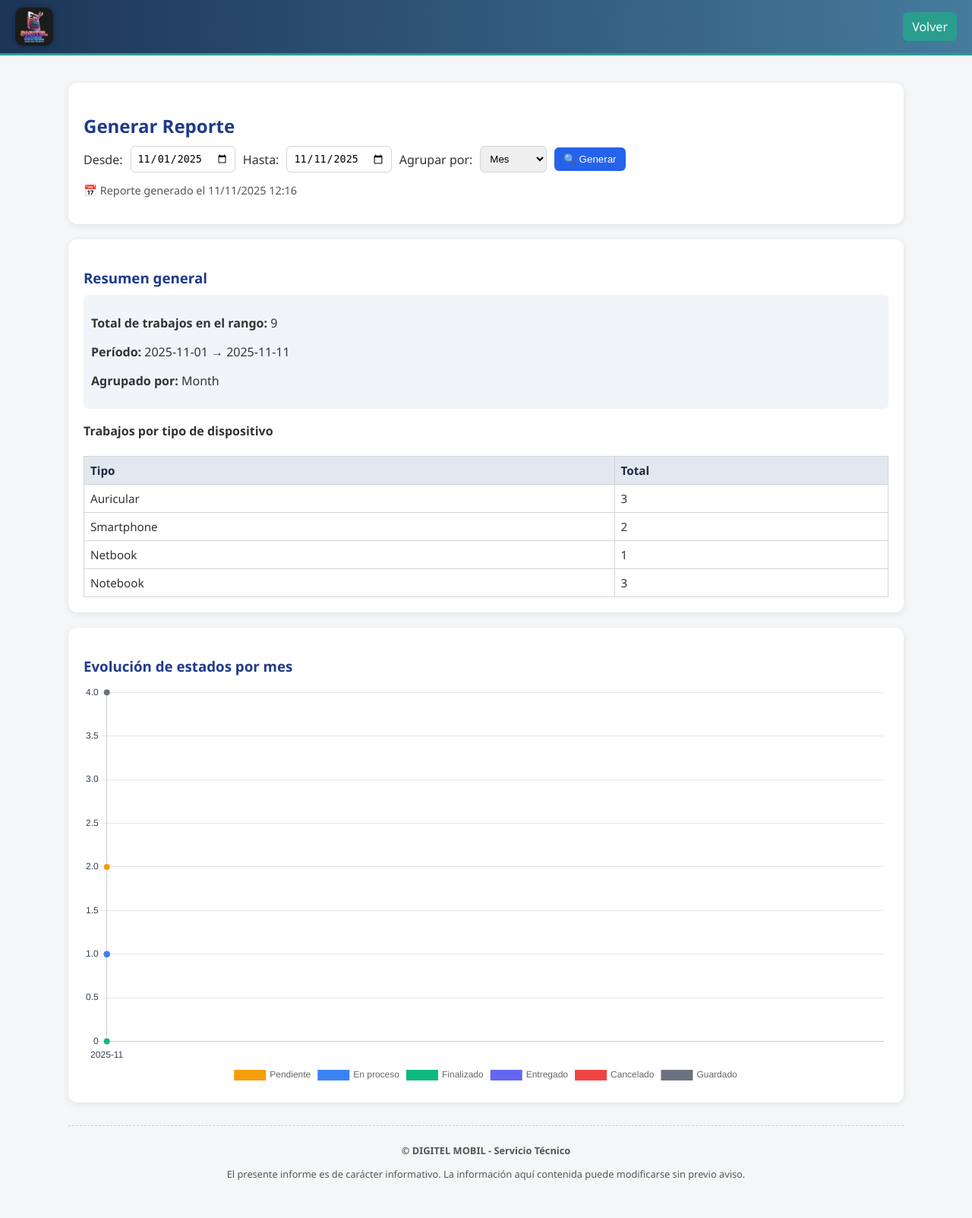
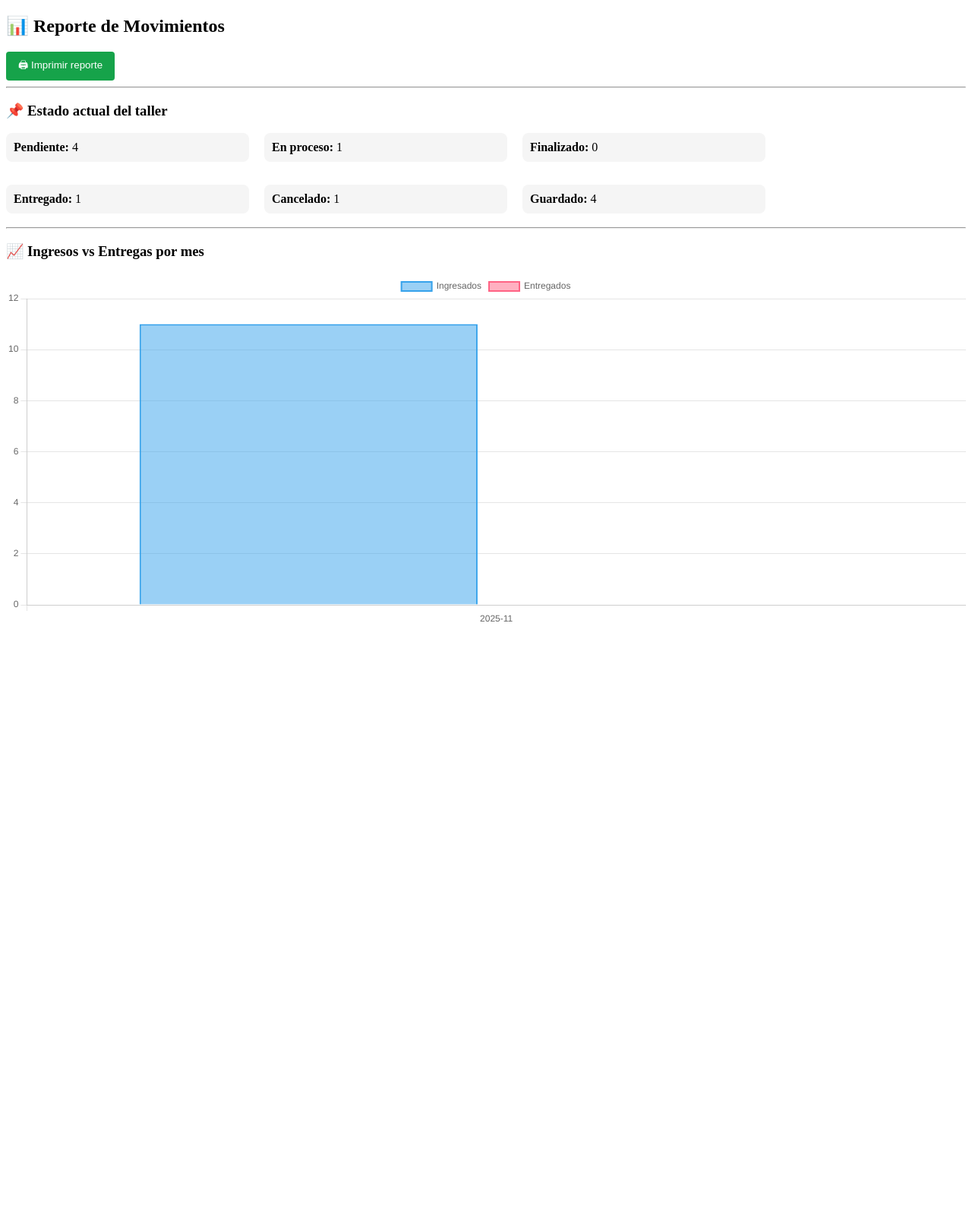
Before and after one commit to gcrenovich/ing-rg-kanban, a PHP site: page /reportes.php in a window 1280 px wide. Shown: the whole page at 76% size. After the commit the page ends 818 px from the top, so only its background shows below. Run offline with PHP 8.4, Linux system fonts and the light colour scheme; the visitor is signed in with stand-in values (Sample User, id 1).

Commit message:
feat(cliente): add DNI validation and include in client management feat(cliente): enhance client registration with new fields and validations fix(cliente): improve error messages for required fields feat(trabajo): add new work entries and improve data structure fix(reportes): optimize report generation and filtering logic feat(reportes): implement real-time status tracking and visualizations refactor(views): update client and work management interfaces for better UX

```diff
--- a/data/trabajos.json
+++ b/data/trabajos.json
@@ -125,5 +125,33 @@
         "fecha_entrega": null,
         "comentarios": [],
         "comprobante_id": "C-0012"
+    },
+    {
+        "id": 13,
+        "cliente_id": 5,
+        "dispositivo_id": 1,
+        "marca": "sdfgdsa",
+        "modelo": "dgds",
+        "problema": "fgsdg",
+        "estado": "Pendiente",
+        "tecnico": "sdgdsg",
+        "fecha_ingreso": "2025-11-06",
+        "fecha_entrega": null,
+        "comentarios": [],
+        "comprobante_id": "C-0013"
+    },
+    {
+        "id": 14,
+        "cliente_id": 5,
+        "dispositivo_id": 1,
+        "marca": "sdfgdsa",
+        "modelo": "dgds",
+        "problema": "fgsdg",
+        "estado": "Pendiente",
+        "tecnico": "sdgdsg",
+        "fecha_ingreso": "2025-11-06",
+        "fecha_entrega": null,
+        "comentarios": [],
+        "comprobante_id": "C-0014"
     }
 ]
--- a/public/reportes.php
+++ b/public/reportes.php
@@ -1,208 +1,158 @@
 <?php
-// public/reportes.php
-require_once __DIR__ . '/../includes/funciones.php';
-require_login();
+// ================================
+//   CARGA DE DATOS
+// ================================
+$trabajos = json_decode(file_get_contents(__DIR__ . "/../data/trabajos.json"), true);
 
-$trabajos = leer_json('trabajos.json');
-$dispositivos = leer_json('dispositivos.json');
+// ================================
+//   CAPTURA DE FILTROS
+// ================================
+$fecha_desde = $_GET['desde'] ?? date("Y-m-01");
+$fecha_hasta = $_GET['hasta'] ?? date("Y-m-d");
 
-// Parámetros de filtro
-$desde = $_GET['desde'] ?? date('Y-m-01');
-$hasta = $_GET['hasta'] ?? date('Y-m-d');
-$group = $_GET['group'] ?? 'month'; // day, week, month, year
+// ================================
+//   ESTADOS POSIBLES
+// ================================
+$estados_posibles = ['Pendiente','En proceso','Finalizado','Entregado','Cancelado','Guardado'];
 
-// Filtrar por rango de fechas
-$filtered = array_filter($trabajos, function ($t) use ($desde, $hasta) {
-    $f = strtotime($t['fecha_ingreso']);
-    return $f >= strtotime($desde) && $f <= strtotime($hasta . ' 23:59:59');
-});
+// Normalización para evitar variaciones de texto
+$map_estados = [
+    'pendiente'  => 'Pendiente',
+    'en proceso' => 'En proceso',
+    'en_proceso' => 'En proceso',
+    'proceso'    => 'En proceso',
+    'finalizado' => 'Finalizado',
+    'entregado'  => 'Entregado',
+    'cancelado'  => 'Cancelado',
+    'guardado'   => 'Guardado'
+];
 
-$total = count($filtered);
+// ================================
+//   CONTADORES
+// ================================
+$conteo_estados_mes = [];
+$conteo_general_estados = array_fill_keys($estados_posibles, 0);
 
-// Conteo por tipo de dispositivo
-$por_tipo = [];
-foreach ($filtered as $t) {
-    $tipo = 'Desconocido';
-    foreach ($dispositivos as $d) {
-        if ((string)$d['id'] === (string)$t['dispositivo_id']) {
-            $tipo = $d['tipo'];
-            break;
+$ingresos_por_mes = [];
+$entregas_por_mes = [];
+
+// ================================
+//   RECORREMOS LOS TRABAJOS
+// ================================
+foreach ($trabajos as $t) {
+
+    // FILTRO POR FECHA DE INGRESO
+    $fIngreso = $t['fecha_ingreso'];
+    if ($fIngreso < $fecha_desde || $fIngreso > $fecha_hasta) continue;
+
+    // Mes ejemplo: 2025-11
+    $mes = date("Y-m", strtotime($fIngreso));
+
+    // Normalizamos estado
+    $estado_raw = strtolower(str_replace('_',' ',$t["estado"]));
+    $estado = $map_estados[$estado_raw] ?? "Pendiente";
+
+    // Conteo general actual
+    $conteo_general_estados[$estado]++;
+
+    // Inicializa mes si no existe
+    if (!isset($conteo_estados_mes[$mes])) {
+        $conteo_estados_mes[$mes] = array_fill_keys($estados_posibles, 0);
+        $ingresos_por_mes[$mes] = 0;
+        $entregas_por_mes[$mes] = 0;
+    }
+
+    // SUMA AL MES
+    $conteo_estados_mes[$mes][$estado]++;
+
+    // Contador de ingresos
+    $ingresos_por_mes[$mes]++;
+
+    // Contador de entregas en ese mes
+    if ($estado === "Entregado" && !empty($t["fecha_entrega"])) {
+        $mesEntrega = date("Y-m", strtotime($t["fecha_entrega"]));
+        if (!isset($entregas_por_mes[$mesEntrega])) {
+            $entregas_por_mes[$mesEntrega] = 0;
+        }
+        $entregas_por_mes[$mesEntrega]++;
     }
 }
-    if (!isset($por_tipo[$tipo])) $por_tipo[$tipo] = 0;
-    $por_tipo[$tipo]++;
-}
 
-// Agrupar por período y por estado
-$series_estados = [];
-$estados_posibles = ['Pendiente','En proceso','Finalizado','Entregado','Cancelado','Guardado'];
+ksort($conteo_estados_mes);
+ksort($ingresos_por_mes);
+ksort($entregas_por_mes);
 
-foreach ($filtered as $t) {
-    $ts = strtotime($t['fecha_ingreso']);
-    if ($group === 'day') $key = date('Y-m-d', $ts);
-    elseif ($group === 'week') $key = date('o-\S\e\m W', $ts);
-    elseif ($group === 'year') $key = date('Y', $ts);
-    else $key = date('Y-m', $ts);
-
-    if (!isset($series_estados[$key])) {
-        $series_estados[$key] = array_fill_keys($estados_posibles, 0);
-    }
-
-    $estado = ucfirst(strtolower($t['estado'] ?? 'Pendiente'));
-    if (!in_array($estado, $estados_posibles)) $estado = 'Pendiente';
-    $series_estados[$key][$estado]++;
-}
-
-// Ordenar
-ksort($series_estados);
-
-// Preparar datos para Chart.js
-$labels = array_keys($series_estados);
-$datasets = [];
-$colores = [
-    'Pendiente'  => '#f59e0b',
-    'En proceso' => '#3b82f6',
-    'Finalizado' => '#10b981',
-    'Entregado'  => '#6366f1',
-    'Cancelado'  => '#ef4444',
-    'Guardado'   => '#6b7280'
-];
-
-foreach ($estados_posibles as $estado) {
-    $datasets[] = [
-        'label' => $estado,
-        'data' => array_map(fn($v) => $v[$estado] ?? 0, $series_estados),
-        'borderColor' => $colores[$estado],
-        'backgroundColor' => $colores[$estado],
-        'tension' => 0.3,
-        'fill' => false,
-        'borderWidth' => 2
-    ];
-}
-
-$fecha_generacion = date('d/m/Y H:i');
 ?>
-<!doctype html>
-<html lang="es">
+<!DOCTYPE html>
+<html>
 <head>
-<meta charset="utf-8">
-<title>Reportes - DIGITEL MOBIL</title>
-<link rel="stylesheet" href="../assets/css/estilos.css">
+    <title>Reporte</title>
     <script src="https://cdn.jsdelivr.net/npm/chart.js"></script>
     <style>
-body { font-family: 'Segoe UI', Arial, sans-serif; background:#f4f6f8; margin:0; color:#333; }
-header.topbar {
-  background: linear-gradient(90deg, #1d3557, #457b9d);
-  color:#fff; display:flex; justify-content:space-between; align-items:center;
-  padding:10px 20px; border-bottom:3px solid #2a9d8f;
-}
-.logo { display:flex; align-items:center; gap:12px; font-size:1.3em; font-weight:bold; text-transform:uppercase; }
-.logo img { height:50px; width:auto; border-radius:10px; box-shadow:0 0 8px rgba(0,0,0,0.3); }
-header .top-actions a { text-decoration:none; background:#2a9d8f; padding:8px 12px; border-radius:6px; color:#fff; transition:0.2s; }
-header .top-actions a:hover { background:#21867a; }
-main { max-width:1100px; margin:20px auto; padding:16px; }
-.card {
-  background:#fff; border-radius:12px; padding:20px;
-  box-shadow:0 2px 10px rgba(0,0,0,0.08); margin-bottom:20px;
-}
-h2, h3 { color:#1e3a8a; margin-bottom:10px; }
-table { width:100%; border-collapse:collapse; margin-top:8px; font-size:0.95em; }
-th, td { border:1px solid #d1d5db; padding:8px; text-align:left; }
-th { background:#e2e8f0; color:#1e293b; }
-input, select, button { padding:8px; border-radius:6px; border:1px solid #d1d5db; }
-button.btn { background:#2563eb; color:#fff; border:none; cursor:pointer; border-radius:6px; padding:8px 12px; }
-.filters { display:flex; gap:10px; flex-wrap:wrap; align-items:center; margin-bottom:14px; }
-canvas { max-width:100%; height:auto; margin-top:12px; }
-.summary { background:#f1f5f9; padding:10px; border-radius:6px; margin-top:10px; }
-.footer-legal {
-  text-align:center; font-size:0.8em; color:#555; margin-top:30px; border-top:1px dashed #ccc;
-  padding-top:10px;
+        .box {
+            padding:10px;
+            background:#f5f5f5;
+            border-radius:8px;
+            margin-bottom:10px;
+            width:300px;
         }
     </style>
 </head>
 <body>
 
-<header class="topbar">
-    <div class="logo">
-  <img src="public/assets/img/logo.png" alt="DIGITEL MOBIL" class="logo-img">
+<h2>📊 Reporte de Movimientos</h2>
+
+<!-- ✅ BOTÓN IMPRIMIR -->
+<button onclick="window.print()" style="padding:8px 16px;background:#16a34a;color:#fff;border:none;border-radius:4px;">
+    🖨 Imprimir reporte
+</button>
+
+<hr>
+
+<!-- ✅ ESTADOS EN TIEMPO REAL -->
+<h3>📌 Estado actual del taller</h3>
+
+<div style="display:flex; gap:20px; flex-wrap:wrap;">
+<?php foreach ($conteo_general_estados as $estado => $cant): ?>
+    <div class="box">
+        <strong><?= $estado ?>:</strong> <?= $cant ?>
     </div>
-  <div class="top-actions">
-    <a class="btn" href="index.php">Volver</a>
-  </div>
-</header>
-
-<main>
-  <div class="card">
-    <h2>Generar Reporte</h2>
-    <form method="get" class="filters">
-      <label>Desde:</label>
-      <input type="date" name="desde" value="<?= htmlspecialchars($desde) ?>">
-      <label>Hasta:</label>
-      <input type="date" name="hasta" value="<?= htmlspecialchars($hasta) ?>">
-      <label>Agrupar por:</label>
-      <select name="group">
-        <option value="day" <?= $group==='day'?'selected':'' ?>>Día</option>
-        <option value="week" <?= $group==='week'?'selected':'' ?>>Semana</option>
-        <option value="month" <?= $group==='month'?'selected':'' ?>>Mes</option>
-        <option value="year" <?= $group==='year'?'selected':'' ?>>Año</option>
-      </select>
-      <button class="btn" type="submit">🔍 Generar</button>
-    </form>
-    <p style="font-size:0.9em; color:#555; margin-top:6px;">
-      📅 Reporte generado el <?= $fecha_generacion ?>
-    </p>
+<?php endforeach; ?>
 </div>
 
-  <div class="card">
-    <h3>Resumen general</h3>
-    <div class="summary">
-      <p><strong>Total de trabajos en el rango:</strong> <?= $total ?></p>
-      <p><strong>Período:</strong> <?= htmlspecialchars($desde) ?> → <?= htmlspecialchars($hasta) ?></p>
-      <p><strong>Agrupado por:</strong> <?= ucfirst($group) ?></p>
-    </div>
+<hr>
 
-    <h4 style="margin-top:18px;">Trabajos por tipo de dispositivo</h4>
-    <table>
-      <tr><th>Tipo</th><th>Total</th></tr>
-      <?php foreach ($por_tipo as $tipo => $n): ?>
-        <tr><td><?= htmlspecialchars($tipo) ?></td><td><?= $n ?></td></tr>
-      <?php endforeach; ?>
-      <?php if (empty($por_tipo)): ?>
-        <tr><td colspan="2" style="text-align:center;color:#6b7280;">Sin registros en el rango</td></tr>
-      <?php endif; ?>
-    </table>
-  </div>
+<!-- ✅ GRAFICO MES: INGRESADOS Y ENTREGADOS -->
+<h3>📈 Ingresos vs Entregas por mes</h3>
 
-  <div class="card">
-    <h3>Evolución de estados por <?= $group === 'month' ? 'mes' : ($group === 'week' ? 'semana' : 'período') ?></h3>
-    <canvas id="chart_estados"></canvas>
-  </div>
-
-  <div class="footer-legal">
-    <p><strong>© DIGITEL MOBIL - Servicio Técnico</strong></p>
-    <p id="leyenda-legal">
-      El presente informe es de carácter informativo. La información aquí contenida puede modificarse sin previo aviso.
-    </p>
-  </div>
-</main>
+<canvas id="graficoMovimientos" height="110"></canvas>
 
 <script>
-const ctx = document.getElementById('chart_estados').getContext('2d');
-new Chart(ctx, {
-  type: 'line',
+const meses = <?= json_encode(array_keys($ingresos_por_mes)); ?>;
+const ingresos = <?= json_encode(array_values($ingresos_por_mes)); ?>;
+const entregas = <?= json_encode(array_values($entregas_por_mes)); ?>;
+
+new Chart(document.getElementById("graficoMovimientos"), {
+    type: "bar",
     data: {
-    labels: <?= json_encode($labels) ?>,
-    datasets: <?= json_encode($datasets) ?>
+        labels: meses,
+        datasets: [
+            {
+                label: "Ingresados",
+                data: ingresos,
+                borderWidth: 2
+            },
+            {
+                label: "Entregados",
+                data: entregas,
+                borderWidth: 2
+            }
+        ]
     },
     options: {
         responsive: true,
-    plugins: {
-      legend: { position: 'bottom' },
-      title: { display: false }
-    },
         scales: {
-      x: { ticks: { color: '#334155' } },
-      y: { beginAtZero: true, ticks: { color: '#334155' } }
+            y: { beginAtZero: true }
         }
     }
 });
```
Also changed, not shown: api/cliente.php (+49 -13 lines), data/clientes.json (+18 -0 lines), public/clientes.php (+68 -21 lines), public/comprobante.php (+11 -8 lines), public/registrar.php (+107 -83 lines), 2 other files. Lines whose indentation alone changed are shown as unchanged.
